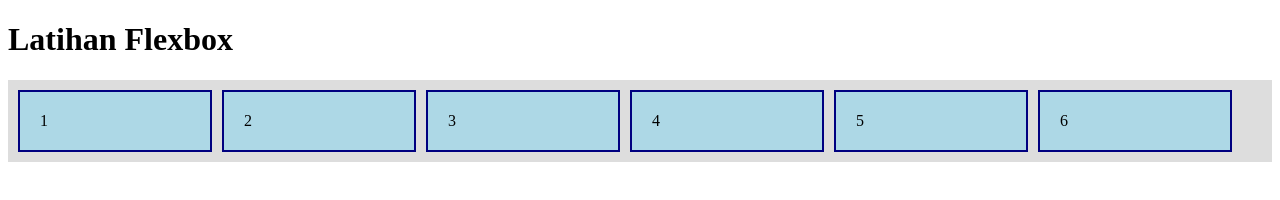
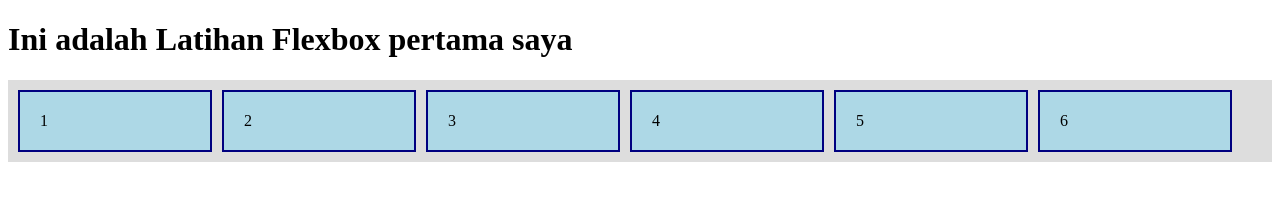
Before and after one commit to nayuramadhani11-alt/latihan-flexbox, a plain HTML site: page index.html in a window 1280 px wide. Drawn offline with Linux system fonts and the light colour scheme.

Commit message:
Update header text in index.html

```diff
--- a/index.html
+++ b/index.html
@@ -7,7 +7,7 @@
     <link rel="stylesheet" href="style.css">
 </head>
 <body>
-    <h1>Latihan Flexbox</h1>
+    <h1>Ini adalah Latihan Flexbox pertama saya</h1>
     <div class="container">
         <div class="item">1</div>
         <div class="item">2</div>
```
